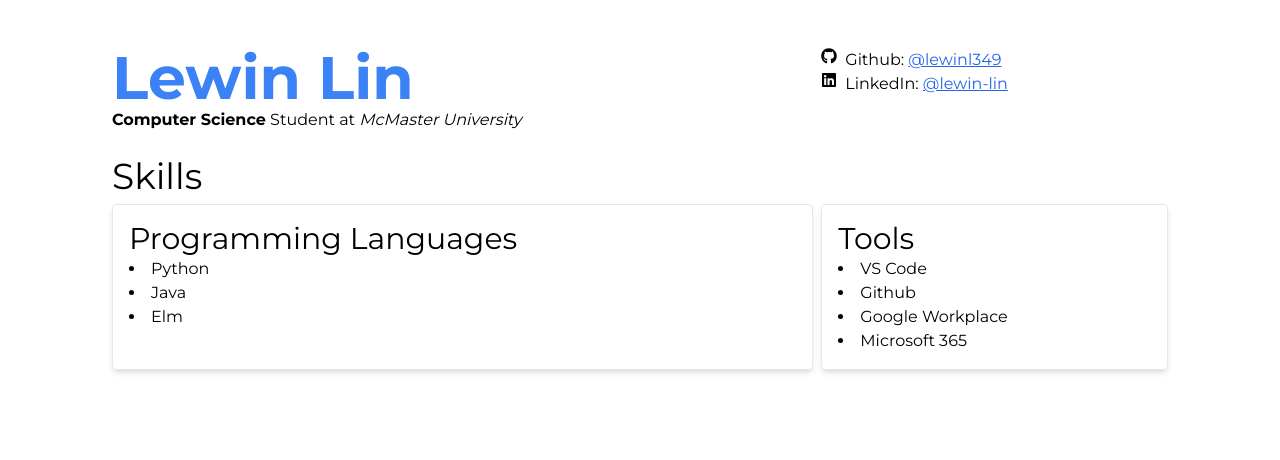
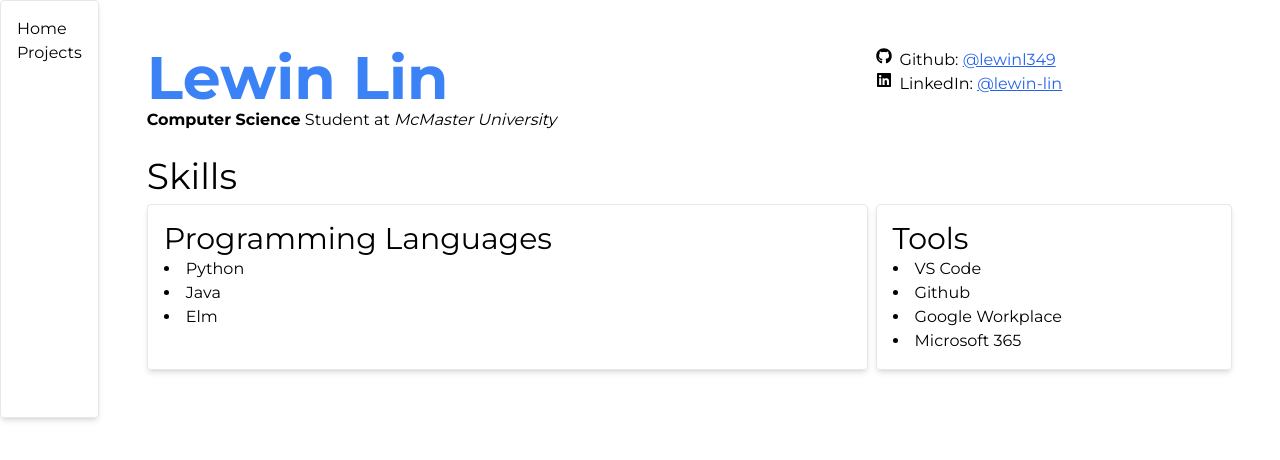
Before and after one commit to lewinl349/lewin-portfolio, a Next.js app: page / in a window 1280 px wide. Shown: the top 460 px of the page. Built offline with nearby package versions, Linux system fonts and the light colour scheme.

Commit message:
Add sidebar

```diff
--- a/app/dashboard/page.tsx
+++ /dev/null
@@ -1,3 +0,0 @@
-export default function Page() {
-    return <p>Dashboard Page</p>
-}
--- a/app/page.tsx
+++ b/app/page.tsx
@@ -1,10 +1,18 @@
 import { useState } from "react";
 import { FaGithub, FaLinkedin } from "react-icons/fa";
+import Sidebar from "./ui/sidebar";
 
 export default function Home() {
   return (
-    <main className="flex gap-3 flex-col justify-between p-12 max-w-6xl mx-auto">
+    <main className="flex flex-row">
       <title>Portfolio</title>
+
+      <Sidebar />
+
+      <div className="grow gap-2 flex-col justify-between p-12 max-w-7xl mx-auto">
+
+      <div>
+
       <div className="grid gap-2 grid-cols-1 md:grid-cols-3">
         <div className="col-span-2">
           <h1 className="text-6xl text-blue-500"><b>Lewin Lin</b></h1>
@@ -40,7 +48,7 @@ export default function Home() {
 
       </div>
 
-      <div></div>
+      <br></br>
 
       <div className="flex flex-col gap-2">
         <h2 className="text-4xl">Skills</h2>
@@ -61,64 +69,10 @@ export default function Home() {
         </div>
       </div>
 
-      <div></div>
-      {/*
-      <div className="flex flex-col gap-2">
-        <h2 className="text-4xl">Projects</h2>
-        <div className="grid gap-2 grid-cols-1 md:grid-cols-2">
-          <div className="p-4 border rounded shadow-md">
-            <h3 className="text-3xl text-bold">Project Alpha</h3>
-            <p>Lorem ipsum dolor sit amet, consectetur adipiscing
-              elit, sed do eiusmod tempor incididunt ut labore et
-              dolore magna aliqua. Ut enim ad minim veniam, quis
-              nostrud exercitation ullamco laboris nisi ut aliquip
-              ex ea commodo consequat. Duis aute irure dolor in
-              reprehenderit in voluptate velit esse cillum dolore
-              eu fugiat nulla pariatur. Excepteur sint occaecat
-              cupidatat non proident, sunt in culpa qui officia
-              deserunt mollit anim id est laborum.</p>
-          </div>
-          <div className="p-4 border rounded shadow-md">
-            <h3 className="text-3xl text-bold">Project Beta</h3>
-            <p>Lorem ipsum dolor sit amet, consectetur adipiscing
-              elit, sed do eiusmod tempor incididunt ut labore et
-              dolore magna aliqua. Ut enim ad minim veniam, quis
-              nostrud exercitation ullamco laboris nisi ut aliquip
-              ex ea commodo consequat. Duis aute irure dolor in
-              reprehenderit in voluptate velit esse cillum dolore
-              eu fugiat nulla pariatur. Excepteur sint occaecat
-              cupidatat non proident, sunt in culpa qui officia
-              deserunt mollit anim id est laborum.</p>
-          </div>
-          <div className="p-4 border rounded shadow-md">
-            <h3 className="text-3xl text-bold">Project Gamma</h3>
-            <p>Lorem ipsum dolor sit amet, consectetur adipiscing
-              elit, sed do eiusmod tempor incididunt ut labore et
-              dolore magna aliqua. Ut enim ad minim veniam, quis
-              nostrud exercitation ullamco laboris nisi ut aliquip
-              ex ea commodo consequat. Duis aute irure dolor in
-              reprehenderit in voluptate velit esse cillum dolore
-              eu fugiat nulla pariatur. Excepteur sint occaecat
-              cupidatat non proident, sunt in culpa qui officia
-              deserunt mollit anim id est laborum.</p>
-          </div>
-          <div className="p-4 border rounded shadow-md">
-            <h3 className="text-3xl text-bold">Project Delta</h3>
-            <p>Lorem ipsum dolor sit amet, consectetur adipiscing
-              elit, sed do eiusmod tempor incididunt ut labore et
-              dolore magna aliqua. Ut enim ad minim veniam, quis
-              nostrud exercitation ullamco laboris nisi ut aliquip
-              ex ea commodo consequat. Duis aute irure dolor in
-              reprehenderit in voluptate velit esse cillum dolore
-              eu fugiat nulla pariatur. Excepteur sint occaecat
-              cupidatat non proident, sunt in culpa qui officia
-              deserunt mollit anim id est laborum.</p>
-          </div>
-        </div>
       </div>
 
-      {/* An example of how to use JS functions in JSX*/}
-      {/*The date is {new Date().toUTCString()}*/}
+      </div>
+
     </main>
   )
 }
--- /dev/null
+++ b/app/projects/page.tsx
@@ -0,0 +1,5 @@
+import Sidebar from "@/app/ui/sidebar";
+
+export default function Page() {
+    return <Sidebar />
+}
--- a/app/ui/sidebar.tsx
+++ b/app/ui/sidebar.tsx
@@ -1,3 +1,11 @@
-export default function Home() {
-    return
+export default function Sidebar() {
+    return (
+    <div className="col-span-2 p-4 border rounded shadow-md hover:bg-sky-100">
+    <nav>
+      <a href="/">Home</a> <br></br>
+      <a href="/projects/">Projects</a> <br></br>
+      {/*<a href="/resume/">Resume</a> <br></br>
+      <a href="/contact/">Contact Me</a> */}
+    </nav>
+  </div>)
 }
```
